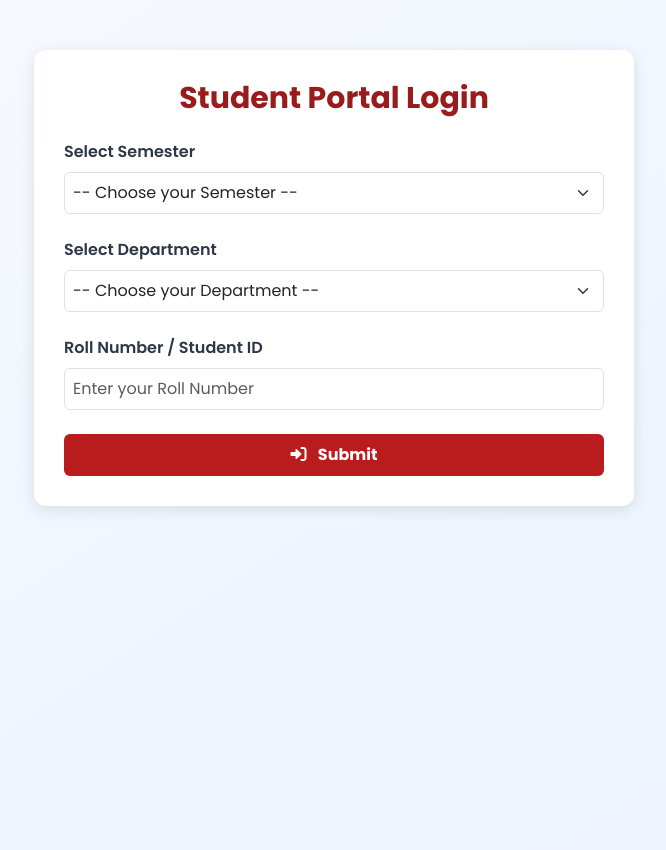
After one commit to lavkush2336/faculty-pool, a PHP site: page /student.php in a window 1280 px wide. The commit adds this page. Shown: the whole page, without its empty margins (306-972 px from the left). Run offline with PHP 8.4, Linux system fonts and the light colour scheme; data comes from the database, SQL or seed files in the repository; some libraries are stand-ins or nearby versions.

Commit message:
changes by lav

```diff
--- a/faculty-login.php
+++ b/faculty-login.php
@@ -32,7 +32,7 @@ if ($_SERVER['REQUEST_METHOD'] === 'POST') {
                     $_SESSION['logged_in'] = true;
 
                     // Redirect to the faculty dashboard
-                    header('Location: index.php');
+                    header('Location: faculty_dashboard.php');
                     exit;
                 }
             }
--- /dev/null
+++ b/student.php
@@ -0,0 +1,118 @@
+<?php
+// student.php - Student Portal Login Page with dynamic department fetching
+
+// --- 1. Database Configuration ---
+// IMPORTANT: Update these credentials to match your local MySQL setup (e.g., XAMPP/WAMP)
+define('DB_SERVER', 'localhost');
+define('DB_USERNAME', 'root'); // Your MySQL username
+define('DB_PASSWORD', '');     // Your MySQL password
+define('DB_NAME', 'faculty_pool'); // Database name as seen in phpMyAdmin image
+
+// --- 2. Database Connection and Fetching ---
+$conn = new mysqli(DB_SERVER, DB_USERNAME, DB_PASSWORD, DB_NAME);
+
+// Check connection
+if ($conn->connect_error) {
+    // In a production environment, you should log the error and display a generic message
+    die("Database connection failed: " . $conn->connect_error);
+}
+
+// Array for Semester options (Roman numerals I to VIII)
+$semesters = array(
+    'I' => 'I Semester',
+    'II' => 'II Semester',
+    'III' => 'III Semester',
+    'IV' => 'IV Semester',
+    'V' => 'V Semester',
+    'VI' => 'VI Semester',
+    'VII' => 'VII Semester',
+    'VIII' => 'VIII Semester'
+);
+
+// Query to fetch department names from the 'departments' table
+// The table structure was shown in the uploaded image.
+$sql = "SELECT department_name FROM departments ORDER BY department_name ASC";
+$result = $conn->query($sql);
+
+$departments = [];
+if ($result && $result->num_rows > 0) {
+    // Fetch all department names into an array
+    while($row = $result->fetch_assoc()) {
+        $departments[] = $row['department_name'];
+    }
+}
+
+// Close connection
+$conn->close();
+?>
+
+<!DOCTYPE html>
+<html lang="en">
+<head>
+  <meta charset="UTF-8">
+  <meta name="viewport" content="width=device-width, initial-scale=1.0">
+  <title>Student Domain - Faculty Pool</title>
+
+  <link href="https://cdn.jsdelivr.net/npm/bootstrap@5.3.2/dist/css/bootstrap.min.css" rel="stylesheet">
+  <script src="https://cdn.tailwindcss.com"></script>
+  <link rel="stylesheet" href="styles.css">
+  <link href="https://cdnjs.cloudflare.com/ajax/libs/font-awesome/6.0.0/css/all.min.css" rel="stylesheet">
+  <link href="https://fonts.googleapis.com/css2?family=Inter:wght@300;400;500;600;700&family=Poppins:wght@300;400;500;600;700;800&display=swap" rel="stylesheet">
+
+  <style>
+    /* Tailwind Configuration from index.php */
+    .student-form-container {
+      max-width: 600px;
+      margin: 50px auto;
+      padding: 30px;
+      background: #ffffff;
+      border-radius: 12px;
+      box-shadow: 0 4px 15px rgba(0, 0, 0, 0.1);
+    }
+  </style>
+</head>
+<body class="font-poppins bg-gradient-to-br from-slate-50 via-blue-50 to-indigo-50">
+
+  <div class="student-form-container">
+    <h2 class="text-3xl font-bold text-center mb-6 text-red-800">Student Portal Login</h2>
+
+    <form action="student_login_process.php" method="POST">
+
+      <div class="mb-4">
+        <label for="semester" class="form-label font-semibold">Select Semester</label>
+        <select class="form-select p-2 border border-gray-300 rounded-md w-full" id="semester" name="semester" required>
+          <option value="" disabled selected>-- Choose your Semester --</option>
+          <?php foreach ($semesters as $value => $label): ?>
+            <option value="<?php echo htmlspecialchars($value); ?>"><?php echo $label; ?></option>
+          <?php endforeach; ?>
+        </select>
+      </div>
+
+      <div class="mb-4">
+        <label for="department" class="form-label font-semibold">Select Department</label>
+        <select class="form-select p-2 border border-gray-300 rounded-md w-full" id="department" name="department" required>
+          <option value="" disabled selected>-- Choose your Department --</option>
+          <?php if (!empty($departments)): ?>
+            <?php foreach ($departments as $dept_name): ?>
+              <option value="<?php echo htmlspecialchars($dept_name); ?>"><?php echo htmlspecialchars($dept_name); ?></option>
+            <?php endforeach; ?>
+          <?php else: ?>
+            <option value="" disabled>No departments found in database</option>
+          <?php endif; ?>
+        </select>
+      </div>
+
+      <div class="mb-4">
+        <label for="student_id" class="form-label font-semibold">Roll Number / Student ID</label>
+        <input type="text" class="form-control p-2 border border-gray-300 rounded-md w-full" id="student_id" name="student_id" placeholder="Enter your Roll Number" required>
+      </div>
+
+      <button type="submit" class="btn bg-red-700 hover:bg-red-800 text-white font-bold py-2 px-4 rounded w-full transition duration-300">
+        <i class="fas fa-sign-in-alt me-2"></i> Submit
+      </button>
+    </form>
+  </div>
+
+  <script src="https://cdn.jsdelivr.net/npm/bootstrap@5.3.2/dist/js/bootstrap.bundle.min.js"></script>
+</body>
+</html>
```
